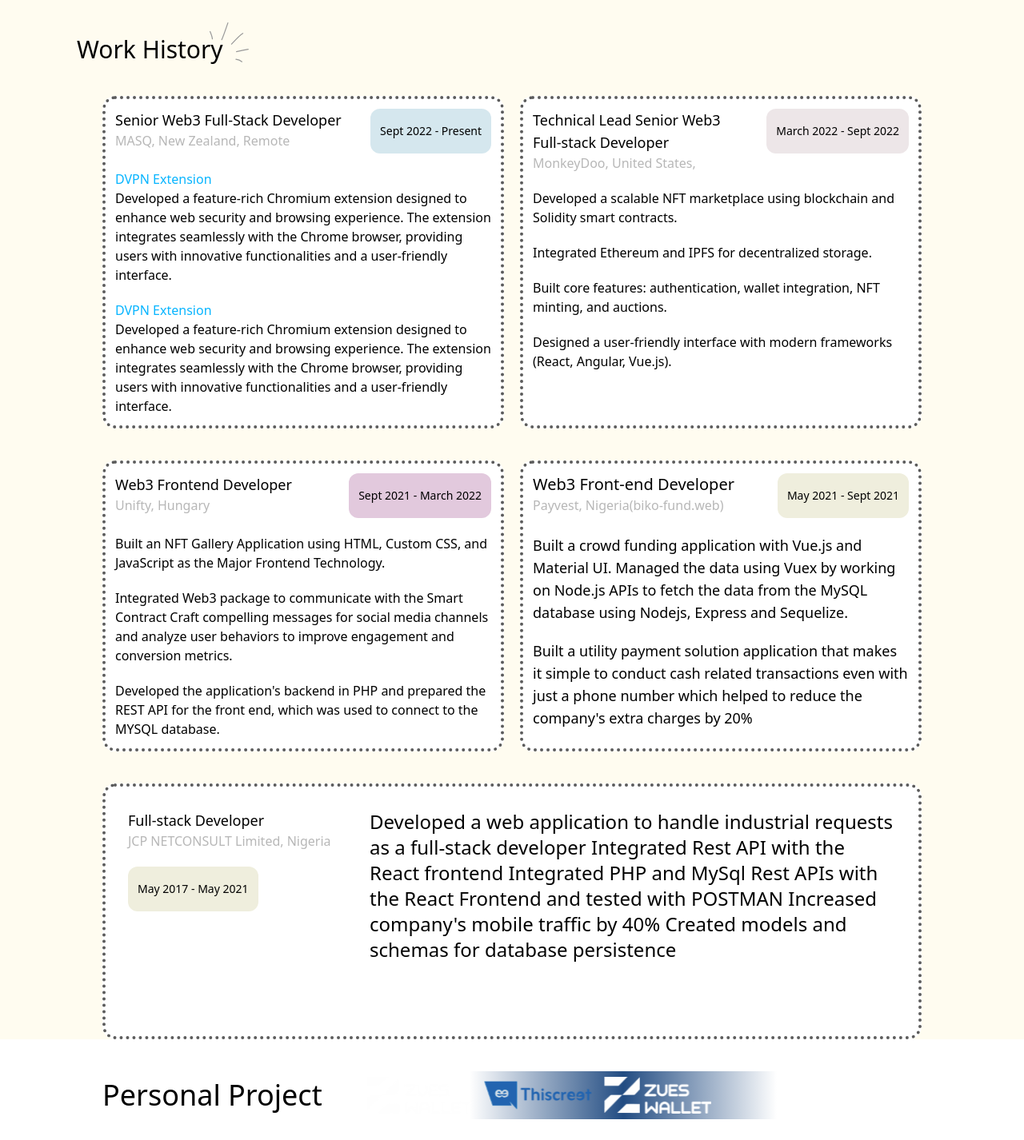
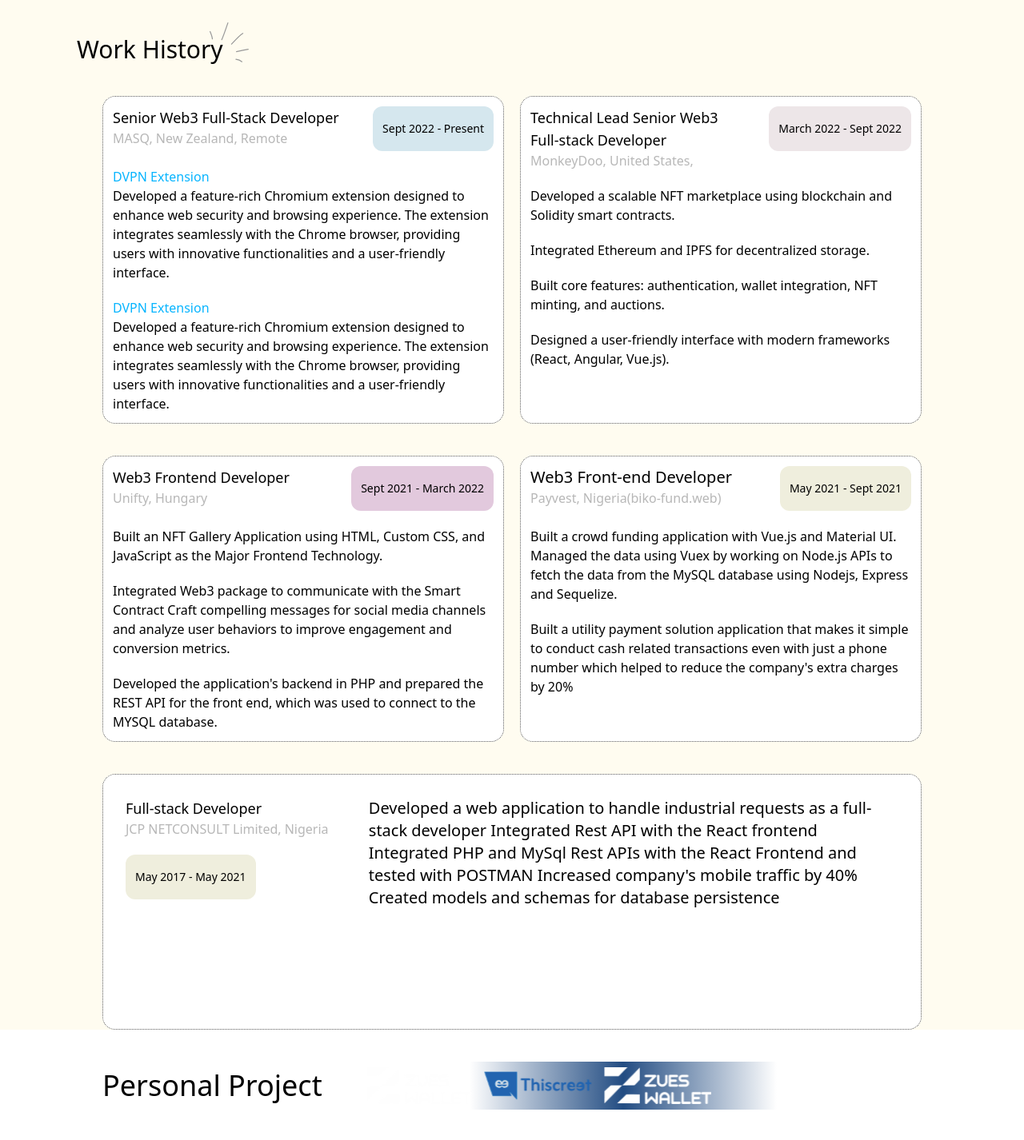
Before and after one commit to Segebari/olaoluwa-portfolio, a React (Vite) app: page / in a window 1280 px wide. Shown: the part 880-2306 px from the top of the page at 80% size. Built offline with nearby package versions, Linux system fonts and the light colour scheme.

Commit message:
styling<components>

```diff
--- a/src/components/Logos.jsx
+++ b/src/components/Logos.jsx
@@ -18,9 +18,9 @@ const logos = [
 const Logos = () => {
   return (
     <>
-      <div className="text-center md:text-start">
-        <div className="md:pl-24 text-4xl flex gap-20 items-center pb-10">
-          <h2>Preferred By Industry Leaders</h2>
+      <div className="">
+        <div className="md:pl-14 lg:pl-24 text-4xl flex gap-20 items-center justify-center md:justify-normal pb-10">
+          <h2 classname="">Preferred By Industry Leaders</h2>
           <img src={curve} alt="" className="hidden md:block" />
         </div>
         <div className="w-full bg-black py-12 relative overflow-hidden">
--- a/src/components/Personalproject.jsx
+++ b/src/components/Personalproject.jsx
@@ -6,7 +6,7 @@ import { FiArrowUpRight } from "react-icons/fi";
 const Personalproject = () => {
   return (
     <>
-      <div className="w-[90%] md:w-[80%] mx-auto mt-10 mb-10 overflow-hidden">
+      <div className="w-[90%] lg:w-[80%] mx-auto mt-10 mb-10 overflow-hidden">
         <div className="flex flex-col lg:flex-row gap-5 xl:gap-14 items-center">
           <h2 className="text-2xl md:text-3xl xl:text-4xl md:text-start text-center ">
             Personal Project
--- a/src/components/WorkHistory.jsx
+++ b/src/components/WorkHistory.jsx
@@ -1,20 +1,27 @@
 import React from "react";
 import WorkVector from "../assets/work-vector.svg";
+// logos
+import masq from "../assets/masq.svg";
+import jcp from "../assets/jcp.svg";
+import monkey from "../assets/monkeydoo.svg";
+import unifty from "../assets/unifty.svg";
+import naffiti from "../assets/naffiti.svg";
+
 
 const WorkHistory = () => {
   return (
     <>
       <div className="flex flex-col pt-20 bg-worksectionbg">
-        <div className="mx-auto md:mx-0 md:pl-24 text-3xl relative w-fit">
+        <div className="mx-auto lg:mx-0 lg:pl-24 text-3xl relative w-fit">
           Work History
           <div className="absolute top-[-1rem] right-[-2rem]">
             <img src={WorkVector} alt="" />
           </div>
         </div>
 
-        <div className="mt-10 w-[90%] md:w-[80%] mx-auto">
-          <div className="flex flex-col md:flex-row gap-5">
-            <div className="border-2 md:border-4 bg-white border-dotted border-workborder p-3 rounded-2xl md:w-1/2">
+        <div className="mt-10 w-[90%] md:w-[90%] lg:w-[80%] mx-auto">
+          <div className="flex flex-col lg:flex-row gap-5">
+            <div className="border group bg-white hover:bg-worklightblue  border-dotted border-workborder hover:border-workblue p-3 rounded-2xl lg:w-1/2">
               <div className="flex justify-between">
                 <div>
                   <h4 className="text-lg font-medium">
@@ -22,7 +29,7 @@ const WorkHistory = () => {
                   </h4>
                   <p className="text-workgrey">MASQ, New Zealand, Remote</p>
                 </div>
-                <div className="text-sm p-3 h-14 bg-workdateblue grid place-items-center rounded-xl ">
+                <div className="text-sm p-3 h-14 bg-workdateblue group-hover:bg-workdatedarkblue group-hover:border-2 group-hover:border-dotted group-hover:border-workdateborderblue grid place-items-center rounded-xl font-medium">
                   Sept 2022 - Present
                 </div>
               </div>
@@ -46,7 +53,7 @@ const WorkHistory = () => {
                 </p>
               </div>
             </div>
-            <div className="border-2 md:border-4 bg-white border-dotted border-workborder rounded-2xl p-3 md:w-1/2">
+            <div className="border bg-white hover:border-[#db6b8b] hover:bg-[#f9e7f2] group  border-dotted border-workborder group rounded-2xl p-3 lg:w-1/2">
               <div className="flex justify-between">
                 <div>
                   <h4 className="text-lg font-medium">
@@ -54,7 +61,7 @@ const WorkHistory = () => {
                   </h4>
                   <p className="text-workgrey">MonkeyDoo, United States,</p>
                 </div>
-                <div className="text-sm px-3 h-14 bg-workdatedarkpink grid place-items-center rounded-xl">
+                <div className="text-sm px-3 h-14 bg-workdatedarkpink group-hover:bg-[#f7d6e9] group-hover:border-2 group-hover:border-dotted group-hover:border-[#db6b8b] grid place-items-center rounded-xl font-medium">
                   March 2022 - Sept 2022
                 </div>
               </div>
@@ -78,8 +85,8 @@ const WorkHistory = () => {
             </div>
           </div>
 
-          <div className="flex flex-col md:flex-row gap-5 mt-10">
-            <div className="border-2 md:border-4 bg-white border-dotted border-workborder p-3 rounded-2xl md:w-1/2">
+          <div className="flex flex-col lg:flex-row gap-5 mt-10">
+            <div className="border bg-white hover:bg-[#e8d9f0] group border-dotted border-workborder hover:border-[#7248db] p-3 rounded-2xl lg:w-1/2">
               <div className="flex justify-between">
                 <div>
                   <h4 className="text-lg font-medium">
@@ -87,7 +94,7 @@ const WorkHistory = () => {
                   </h4>
                   <p className="text-workgrey">Unifty, Hungary</p>
                 </div>
-                <div className="text-sm px-3 h-14 bg-[#E2C9DD] grid place-items-center rounded-xl">
+                <div className="text-sm px-3 h-14 bg-[#E2C9DD] group-hover:bg-[#d9c5e7] group-hover:border-2 group-hover:border-dotted group-hover:border-[#7248db] grid place-items-center rounded-xl font-medium">
                   Sept 2021 - March 2022
                 </div>
               </div>
@@ -109,7 +116,7 @@ const WorkHistory = () => {
                 </p>
               </div>
             </div>
-            <div className="border-2 md:border-4 bg-white border-dotted border-workborder rounded-2xl p-3 md:w-1/2">
+            <div className="border bg-white hover:border-[#D9D5C9] hover:bg-[#EFEEDD] group border-dotted border-workborder rounded-2xl p-3 lg:w-1/2">
               <div className="flex justify-between">
                 <div>
                   <h4 className="text-xl font-medium">
@@ -119,11 +126,11 @@ const WorkHistory = () => {
                     Payvest, Nigeria(biko-fund.web)
                   </p>
                 </div>
-                <div className="text-sm font-medium bg-[#EFEEDD] px-3 h-14 grid place-items-center rounded-xl">
+                <div className="text-sm font-medium bg-[#EFEEDD] group-hover:bg-[#D9D5C9] group-hover:border-2 group-hover:border-dotted group-hover:border-[#EFEEDD] px-3 h-14 grid place-items-center rounded-xl">
                   May 2021 - Sept 2021
                 </div>
               </div>
-              <div className="text-base lg:text-lg">
+              <div className="">
                 <p className="pt-5">
                   Built a crowd funding application with Vue.js and Material UI.
                   Managed the data using Vuex by working on Node.js APIs to
@@ -139,7 +146,7 @@ const WorkHistory = () => {
               </div>
             </div>
           </div>
-          <div className="border-2 md:border-4 bg-white border-dotted md:h-80 border-workborder p-3 md:p-7 rounded-2xl mt-10">
+          <div className="border bg-white border-dotted md:h-80 border-workborder p-3 md:p-7 rounded-2xl mt-10">
             <div className="flex flex-col md:flex-row gap-5">
               <div className="md:w-[30%] flex flex-row md:flex-col">
                 <div className="">
@@ -149,11 +156,11 @@ const WorkHistory = () => {
                   </p>
                 </div>
 
-                <div className="text-sm mt-5 bg-[#EFEEDD] px-3 w-fit h-14 grid place-items-center rounded-xl">
+                <div className="text-sm mt-5 bg-[#EFEEDD] px-3 w-fit h-14 grid place-items-center rounded-xl font-medium">
                   May 2017 - May 2021
                 </div>
               </div>
-              <div className="md:w-[70%] text-base lg:text-2xl">
+              <div className="md:w-[70%] text-base lg:text-xl">
                 Developed a web application to handle industrial requests as a
                 full-stack developer Integrated Rest API with the React frontend
                 Integrated PHP and MySql Rest APIs with the React Frontend and
--- a/tailwind.config.js
+++ b/tailwind.config.js
@@ -16,8 +16,10 @@ export default {
         workgrey: "#63636375",
         workborder: "#5C5C5C",
         workdateblue: "#D5E7EE",
+        workdatedarkblue: "#53C8F9",
         workdatedarkpink: "#EDE6E8",
-      },
+        workdateborderblue: "#009ef7",
+            },
     },
   },
   plugins: [],
```
